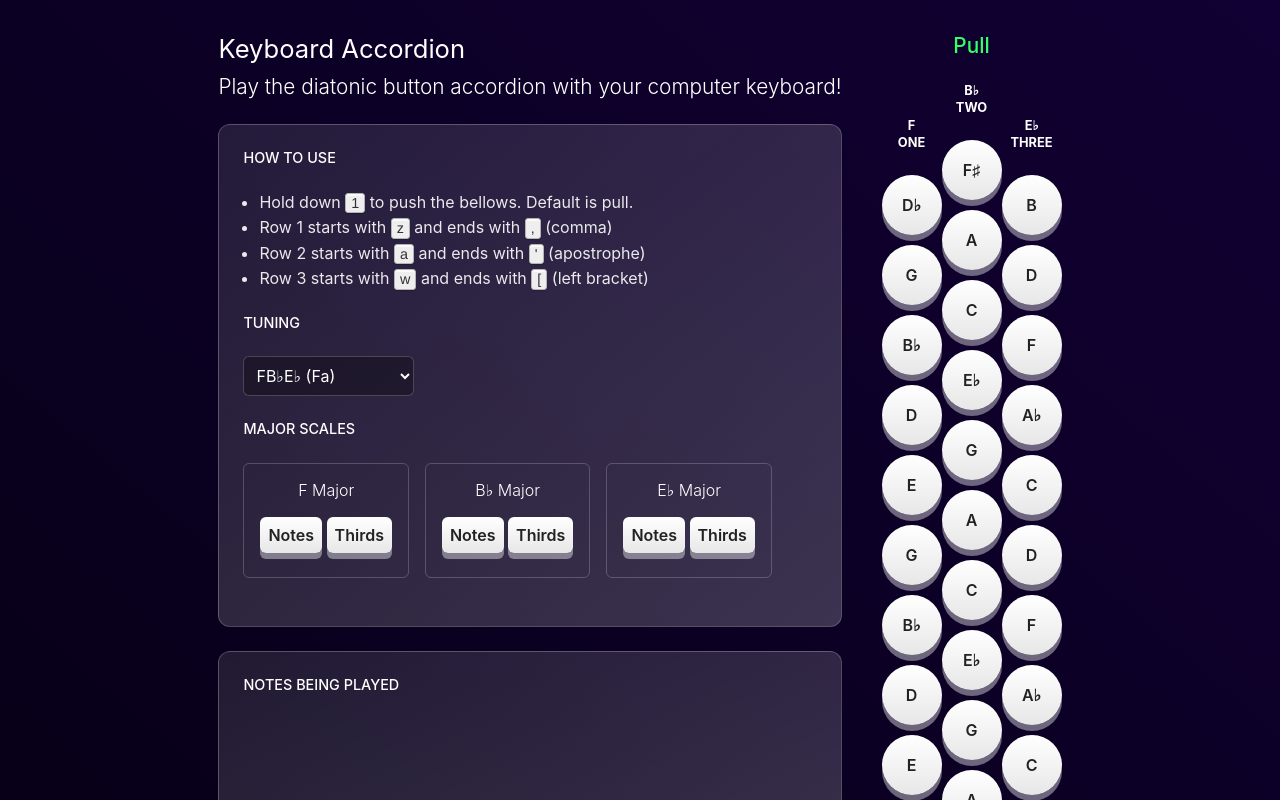
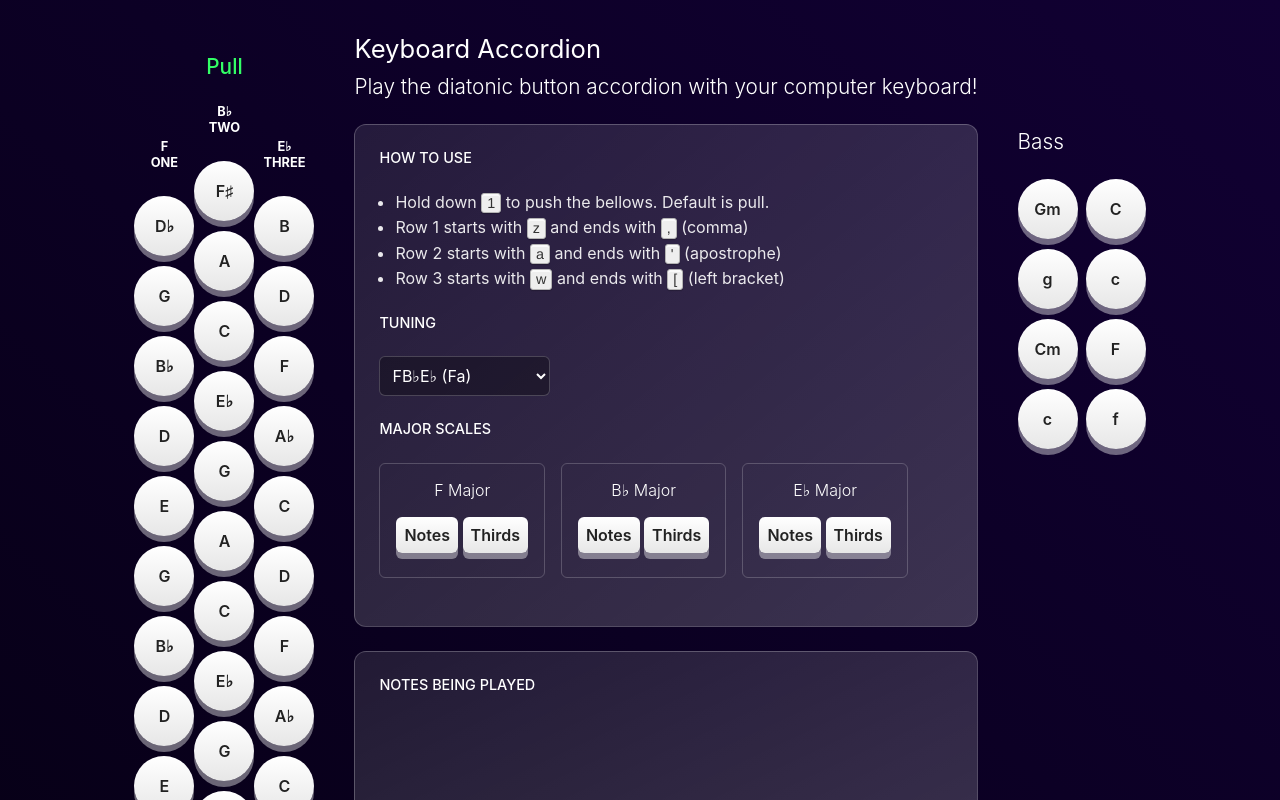
Before and after one commit to MMnemonic/accordion, a Svelte app: page / in a window 1280 px wide. Shown: the top 800 px of the page. Built offline with nearby package versions, Linux system fonts and the light colour scheme.

Commit message:
Start adding bass notes

```diff
--- a/public/global.css
+++ b/public/global.css
@@ -207,12 +207,7 @@ footer {
 }
 
 .keyboard-side {
-  order: 1;
   align-self: center;
-}
-
-.information-side {
-  order: 2;
 }
 
 .information {
@@ -233,6 +228,11 @@ footer {
 .row.one,
 .row.three {
   margin-top: 35px;
+}
+
+.bass-side .row.one {
+  margin-top: 0;
+  margin-right: 0.5rem;
 }
 
 .circle {
@@ -289,12 +289,12 @@ footer {
 }
 
 .banner {
+  margin: 1rem;
   border: 1px solid #f15050;
   border-radius: 10px;
   padding: 1rem;
   font-size: 1.1rem;
   font-weight: 500;
-  margin: 0;
   text-align: center;
   color: #f37272;
   background: rgba(0, 0, 0, 0.4);
@@ -359,12 +359,4 @@ h2.direction.push {
   .mobile-only {
     display: none !important;
   }
-
-  .keyboard-side {
-    order: 2;
-  }
-
-  .information-side {
-    order: 1;
-  }
 }
--- a/src/App.svelte
+++ b/src/App.svelte
@@ -1,10 +1,13 @@
 <script>
   import {
     keyMap,
+    bassKeyMap,
     sleep,
     layout,
+    bassLayout,
     buttonIdMap,
     rows,
+    bassRows,
     rowTones,
     toggleBellows,
     scales,
@@ -28,18 +31,37 @@
   // Handlers
   function playTone(id) {
     const { frequency } = buttonIdMap[id]
-    const oscillator = audio.createOscillator()
-    oscillator.type = 'square'
-    oscillator.connect(gainNode)
-    oscillator.frequency.value = frequency
-    oscillator.start()
+    let oscillator
+
+    if (Array.isArray(frequency)) {
+      oscillator = frequency.map((hz) => {
+        const oscillator = audio.createOscillator()
+        oscillator.type = 'sawtooth'
+        oscillator.connect(gainNode)
+        oscillator.frequency.value = hz
+        oscillator.start()
+
+        return oscillator
+      })
+    } else {
+      oscillator = audio.createOscillator()
+      oscillator.type = 'sawtooth'
+      oscillator.connect(gainNode)
+      oscillator.frequency.value = frequency
+      oscillator.start()
+    }
 
     return { oscillator }
   }
 
   function stopTone(id) {
     const { oscillator } = activeButtonIdMap[id]
-    oscillator.stop()
+
+    if (Array.isArray(oscillator)) {
+      oscillator.forEach((osc) => osc?.stop())
+    } else {
+      oscillator?.stop()
+    }
   }
 
   function handleToggleBellows(newDirection) {
@@ -47,17 +69,26 @@
       direction = newDirection
 
       const newActiveButtonIdMap = { ...activeButtonIdMap }
+      let isBass = false
 
       // When switching the bellows
       for (const [keyId, keyValues] of Object.entries(activeButtonIdMap)) {
         // Remove existing value
-        keyValues.oscillator.stop()
+
+        if (Array.isArray(keyValues.oscillator)) {
+          isBass = true
+          keyValues.oscillator.forEach((hz) => hz?.stop())
+        } else {
+          keyValues.oscillator?.stop()
+        }
+
         // Must be reassigned in Svelte
-
         delete newActiveButtonIdMap[keyId]
 
         // Add the reverse value
-        const reverseKeyId = `${keyId.split('-')[0]}-${keyId.split('-')[1]}-${newDirection}`
+        const reverseKeyId = `${keyId.split('-')[0]}-${keyId.split('-')[1]}-${newDirection}${
+          isBass ? '-bass' : ''
+        }`
         const { oscillator } = playTone(reverseKeyId)
 
         newActiveButtonIdMap[reverseKeyId] = { oscillator, ...buttonIdMap[reverseKeyId] }
@@ -67,7 +98,6 @@
   }
 
   function updateActiveButtonMap(id) {
-    console.log(id)
     if (!activeButtonIdMap[id]) {
       const { oscillator } = playTone(id)
 
@@ -88,7 +118,15 @@
       const { row, column } = buttonMapData
       const id = `${row}-${column}-${direction}`
 
-      updateActiveButtonMap(id)
+      return updateActiveButtonMap(id)
+    }
+
+    const bassButtonMapData = bassKeyMap[key]
+    if (bassButtonMapData) {
+      const { row, column } = bassButtonMapData
+      const id = `${row}-${column}-${direction}-bass`
+
+      return updateActiveButtonMap(id)
     }
   }
 
@@ -113,6 +151,21 @@
         activeButtonIdMap = newActiveButtonIdMap
       }
     }
+
+    const bassButtonMapData = bassKeyMap[key]
+
+    if (bassButtonMapData) {
+      const { row, column } = bassButtonMapData
+      const id = `${row}-${column}-${direction}-bass`
+
+      if (activeButtonIdMap[id]) {
+        stopTone(id)
+        // Must be reassigned in Svelte
+        const newActiveButtonIdMap = { ...activeButtonIdMap }
+        delete newActiveButtonIdMap[id]
+        activeButtonIdMap = newActiveButtonIdMap
+      }
+    }
   }
 
   const handleClickNote = (id) => {
@@ -122,7 +175,11 @@
   const handleClearAllNotes = () => {
     for (const [keyId, keyValues] of Object.entries(activeButtonIdMap)) {
       // Remove existing value
-      keyValues.oscillator.stop()
+      if (Array.isArray(keyValues.oscillator)) {
+        keyValues.oscillator.forEach((hz) => hz?.stop())
+      } else {
+        keyValues.oscillator?.stop()
+      }
     }
     activeButtonIdMap = {}
   }
@@ -165,7 +222,31 @@
   on:mouseup={handleClearAllNotes} />
 
 <main>
+  <div class="mobile-only">
+    <div class="banner">This app is only available on a desktop!</div>
+  </div>
+
   <div class="layout">
+    <div class="keyboard-side">
+      <h2 class="desktop-only direction {direction}">{direction}</h2>
+      <div class="desktop-only accordion-layout">
+        {#each rows as row}
+          <div class="row {row}">
+            <h4>{rowTones[tuning][row]}<br />{row}</h4>
+            {#each layout[row].filter(({ id }) => id.includes(direction)) as button}
+              <div
+                class={`circle ${activeButtonIdMap[button.id] ? 'active' : ''} ${direction} `}
+                id={button.id}
+                on:mousedown={handleClickNote(button.id)}
+              >
+                {button.name}
+              </div>
+            {/each}
+          </div>
+        {/each}
+      </div>
+    </div>
+
     <div class="information-side">
       <h1>Keyboard Accordion</h1>
       <h2>Play the diatonic button accordion with your computer keyboard!</h2>
@@ -235,16 +316,12 @@
       </div>
     </div>
 
-    <div class="keyboard-side">
-      <div class="mobile-only">
-        <div class="banner">This app is only available on a desktop!</div>
-      </div>
-      <h2 class="desktop-only direction {direction}">{direction}</h2>
+    <div class="bass-side">
+      <h2 class="desktop-only" style="margin: 6rem 0 1.5rem">Bass</h2>
       <div class="desktop-only accordion-layout">
-        {#each rows as row}
+        {#each bassRows as row}
           <div class="row {row}">
-            <h4>{rowTones[tuning][row]}<br />{row}</h4>
-            {#each layout[row].filter(({ id }) => id.includes(direction)) as button}
+            {#each bassLayout[row].filter(({ id }) => id.includes(direction)) as button}
               <div
                 class={`circle ${activeButtonIdMap[button.id] ? 'active' : ''} ${direction} `}
                 id={button.id}
@@ -256,10 +333,6 @@
           </div>
         {/each}
       </div>
-
-      <div class="desktop-only" style="justify-content: flex-end">
-        <h4>Bellows <code>➔</code></h4>
-      </div>
     </div>
   </div>
 
--- a/src/data.js
+++ b/src/data.js
@@ -35,6 +35,17 @@ export const keyMap = {
   o: { row: 3, column: 8 },
   p: { row: 3, column: 9 },
   '[': { row: 3, column: 10 },
+}
+
+export const bassKeyMap = {
+  2: { row: 1, column: 1 },
+  3: { row: 1, column: 2 },
+  4: { row: 1, column: 3 },
+  5: { row: 1, column: 4 },
+  6: { row: 2, column: 1 },
+  7: { row: 2, column: 2 },
+  8: { row: 2, column: 3 },
+  9: { row: 2, column: 4 },
 }
 
 export const tone = {
@@ -130,6 +141,31 @@ export const three = [
   { id: '3-10-push', name: 'G', frequency: tone.G[6] },
 ]
 
+export const bassLayout = {
+  one: [
+    { id: '1-1-pull-bass', name: 'Gm', frequency: [tone.G[3], tone.Bb[4], tone.D[4]] },
+    { id: '1-2-pull-bass', name: 'g', frequency: tone.G[2] },
+    { id: '1-1-push-bass', name: 'D', frequency: [tone.D[3], tone.Gb[4], tone.A[4]] },
+    { id: '1-2-push-bass', name: 'd', frequency: tone.D[3] },
+
+    { id: '1-3-pull-bass', name: 'Cm', frequency: [tone.C[3], tone.Eb[4], tone.G[4]] },
+    { id: '1-4-pull-bass', name: 'c', frequency: tone.C[3] },
+    { id: '1-3-push-bass', name: 'G', frequency: [tone.C[3], tone.Eb[4], tone.G[4]] },
+    { id: '1-4-push-bass', name: 'g', frequency: tone.G[2] },
+  ],
+  two: [
+    { id: '2-1-pull-bass', name: 'C', frequency: [tone.C[3], tone.E[4], tone.G[4]] },
+    { id: '2-2-pull-bass', name: 'c', frequency: tone.C[3] },
+    { id: '2-1-push-bass', name: 'F', frequency: [tone.F[3], tone.A[4], tone.C[4]] },
+    { id: '2-2-push-bass', name: 'f', frequency: tone.F[3] },
+
+    { id: '2-3-pull-bass', name: 'F', frequency: [tone.F[3], tone.A[4], tone.C[4]] },
+    { id: '2-4-pull-bass', name: 'f', frequency: tone.F[3] },
+    { id: '2-3-push-bass', name: 'B♭', frequency: [tone.Bb[3], tone.D[4], tone.F[4]] },
+    { id: '2-4-push-bass', name: 'b♭', frequency: tone.Bb[3] },
+  ],
+}
+
 // Scales
 export const scales = {
   F: {
@@ -201,11 +237,15 @@ export const scales = {
 }
 
 export const layout = { one, two, three }
-export const buttonIdMap = [...one, ...two, ...three].reduce((acc, value) => {
-  return { ...acc, [value.id]: value }
-}, {})
-
+export const buttonIdMap = [...one, ...two, ...three, ...bassLayout.one, ...bassLayout.two].reduce(
+  (acc, value) => {
+    return { ...acc, [value.id]: value }
+  },
+  {}
+)
 export const rowMap = { 1: 'one', 2: 'two', 3: 'three' }
+export const bassRowMap = { 1: 'one', 2: 'two' }
 export const rowTones = { FBE: { one: 'F', two: 'B♭', three: 'E♭' } }
 export const rows = Object.values(rowMap)
+export const bassRows = Object.values(bassRowMap)
 export const toggleBellows = '1'
```
Also changed, not shown: 5 other files (tests, documents, lock files or other folders).
